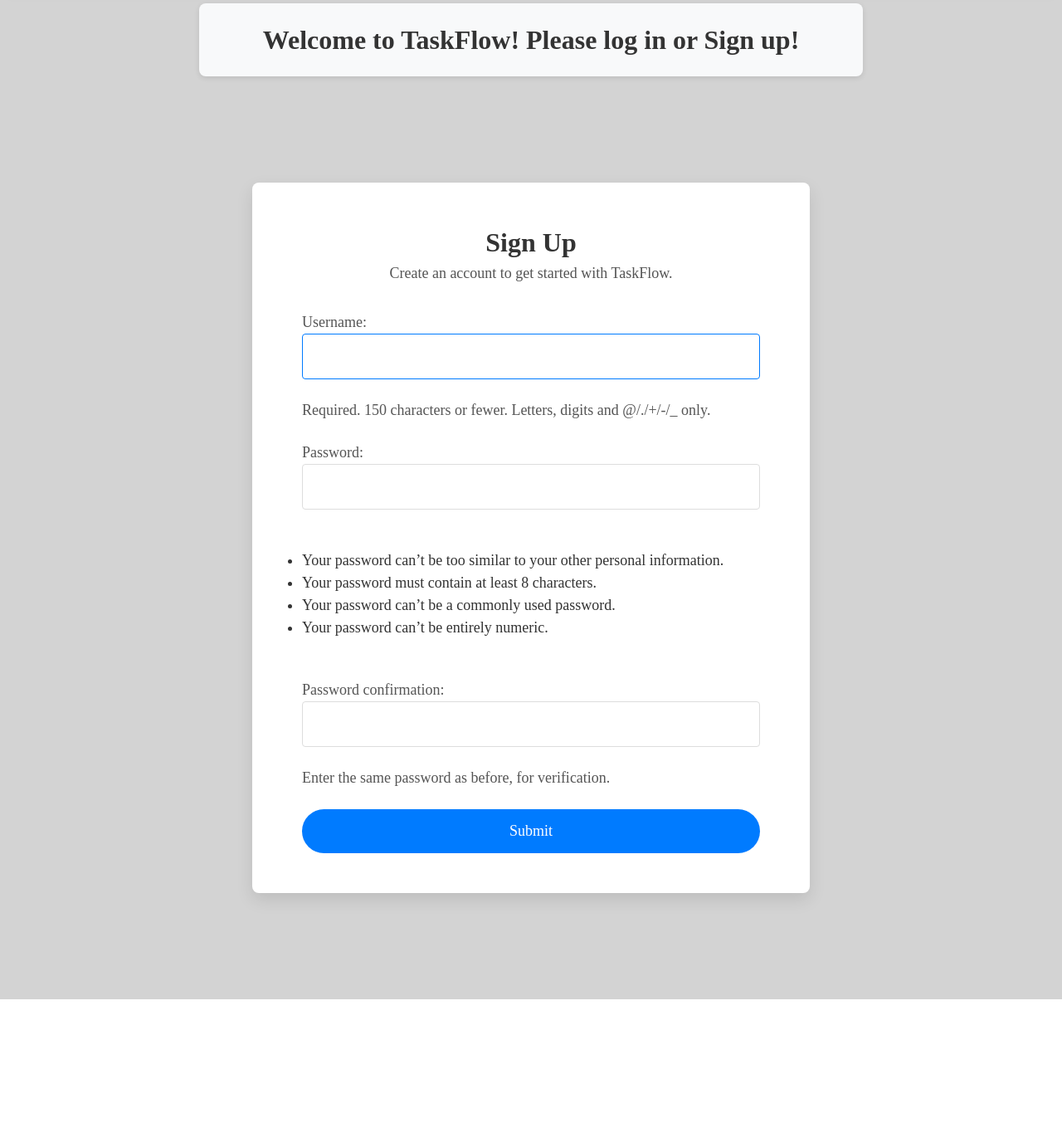
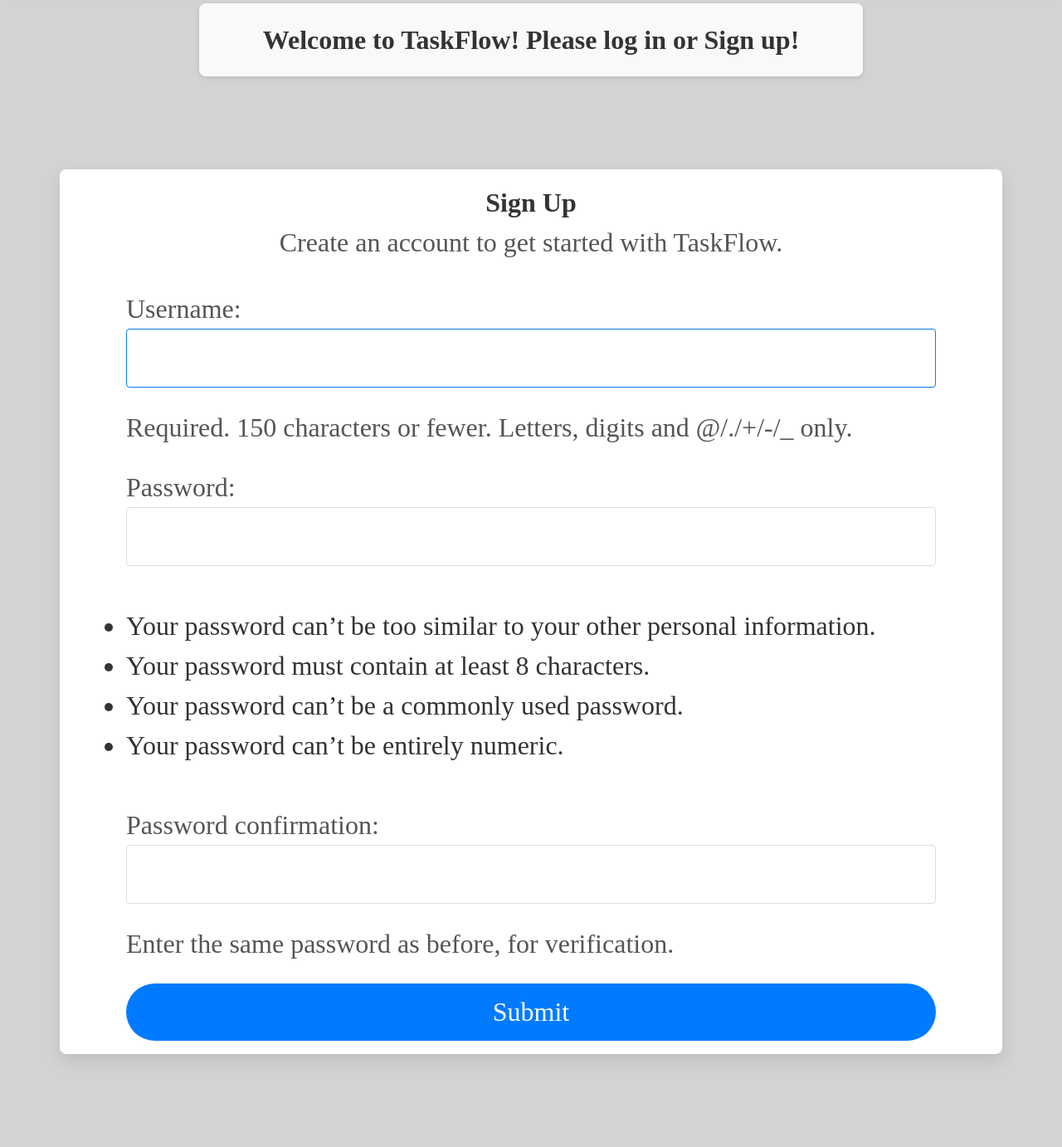
Before and after one commit to EddieC97/Task-Flow, a Django app: page /accounts/signup/ in a window 1280 px wide. Shown: the part 332-1714 px from the top of the page at 83% size. Before the commit the page ends 1536 px from the top, so only its background shows below. Run offline with Django 5.2, Linux system fonts and the light colour scheme.

Commit message:
update signup.html with more description + update form.css

```diff
--- a/main_app/static/css/form.css
+++ b/main_app/static/css/form.css
@@ -1,7 +1,7 @@
 body {
     background-color: lightgrey;
     color: #333;
-    font-size: 1.125rem;
+    font-size: 2rem;
     line-height: 1.5;
     font-family: 'Times New Roman', Times, serif;
     padding: 0 10px;
@@ -9,10 +9,10 @@
 
 .signup-section {
     background-color: #fff;
-    padding: 3rem 3.75rem;
+    padding: 1rem 5rem;
     border-radius: 8px;
-    max-width: 42rem;
-    margin: 3rem auto;
+    max-width: 120rem;
+    margin: 2rem auto;
     box-shadow: 0 8px 20px rgba(0, 0, 0, 0.1);
 }
 
@@ -28,7 +28,7 @@
 }
 
 .signup-section p {
-    font-size: 1.125rem;
+    font-size: 2rem;
     color: #555;
 }
 
@@ -38,7 +38,7 @@
     padding: 1rem;
     border-radius: 5px;
     margin-bottom: 1.5rem;
-    font-size: 1rem;
+    font-size: 2rem;
 }
 
 .signup-form {
@@ -51,7 +51,7 @@
 .signup-form select,
 .signup-form textarea {
     padding: 1rem;
-    font-size: 1.125rem;
+    font-size: 2rem;
     border: 1px solid #ddd;
     border-radius: 4px;
     margin-bottom: 1.5rem;
@@ -66,7 +66,7 @@
 
 .submit-btn {
     padding: 1rem 1.5rem;
-    font-size: 1.125rem;
+    font-size: 2rem;
     background-color: #007bff;
     color: #fff;
     border: none;
--- a/main_app/templates/signup.html
+++ b/main_app/templates/signup.html
@@ -1,19 +1,22 @@
-{% extends 'base.html'%}
+{% extends 'base.html' %}
 {% load static %}
 {% block head %}
 <link rel="stylesheet" href="{% static 'css/form.css' %}" />
 {% endblock %}
+
 {% block content %}
 <section class="signup-section">
     <div>
         <h1>Sign Up</h1>
         <p>Create an account to get started with TaskFlow.</p>
     </div>
+
     {% if error_message %}
     <div class="error-message">
         <p>{{ error_message }}</p>
     </div>
     {% endif %}
+
     <form action="" method="post" autocomplete="off" class="signup-form">
         {% csrf_token %}
         {{ form.as_p }}
```
